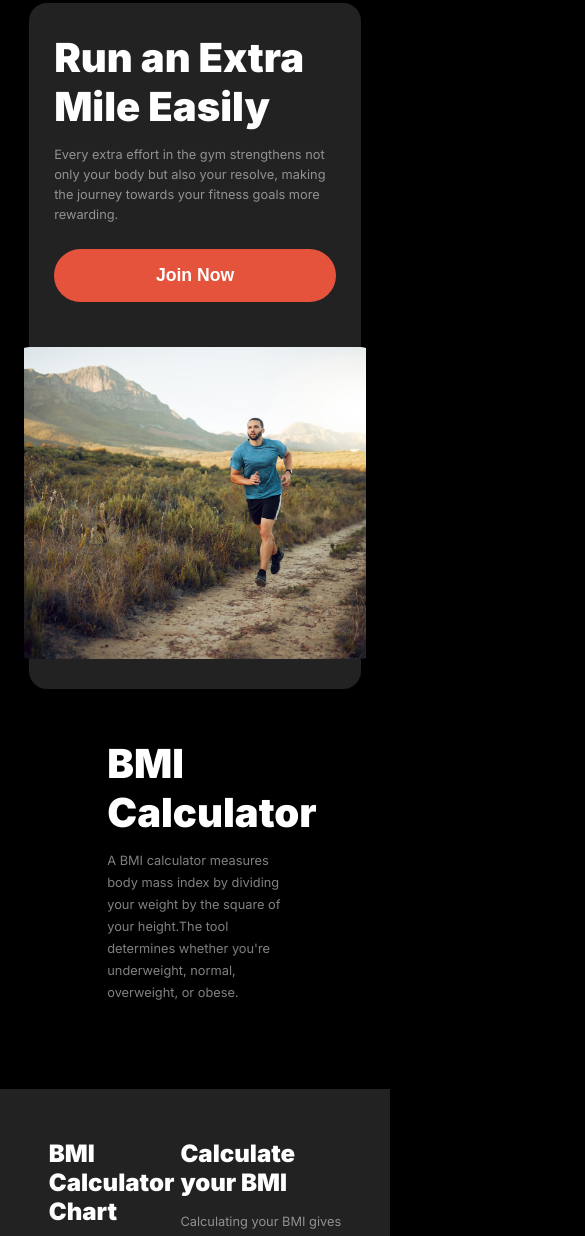
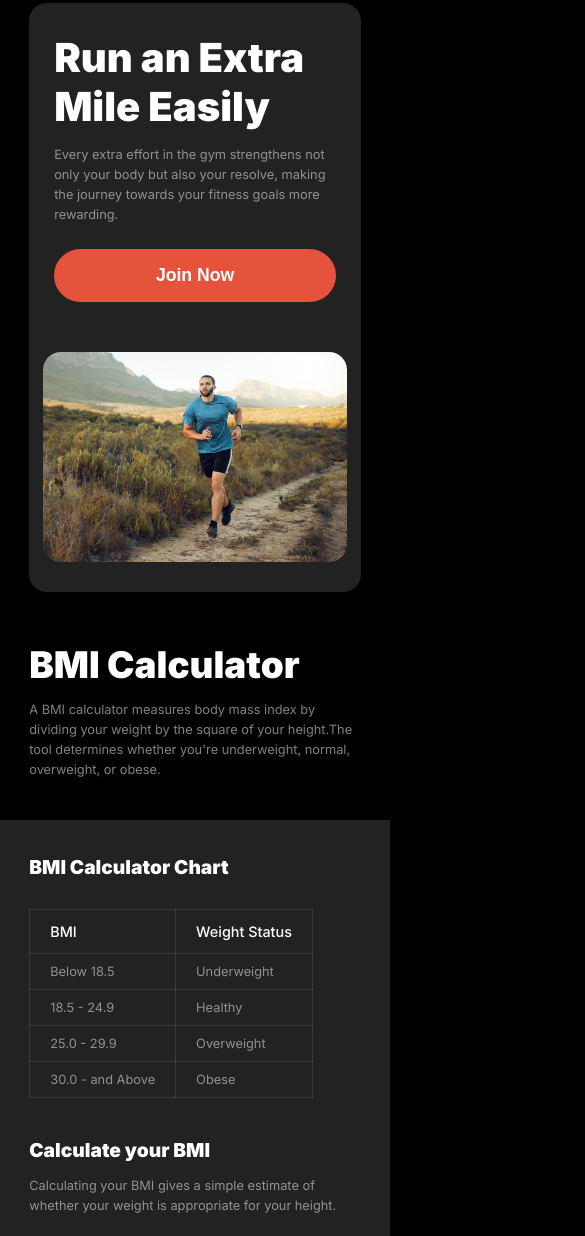
Before and after one commit to samiulshadhin/my-second-assignment, a plain HTML site: page index.html in a window 390 px wide. Shown: the part 2397-3633 px from the top of the page, 585 px wide, since content can reach past the window. Drawn offline with Linux system fonts and the light colour scheme; a web font is replaced by a local one.

Commit message:
bmi section mobile responsive done

```diff
--- a/Styles/responsive.css
+++ b/Styles/responsive.css
@@ -96,48 +96,125 @@
     .habit-section-texts {
         padding: 0px;
     }
-    .habit-section-texts h1{
+
+    .habit-section-texts h1 {
         font-size: 2rem;
     }
+
     .four-things-container {
         display: flex;
         flex-direction: column;
     }
-    .four-things-content h5{
+
+    .four-things-content h5 {
         margin-top: 20px;
     }
-    .four-things-content p{
+
+    .four-things-content p {
         padding: 0px 70px;
         margin-bottom: 40px;
     }
 
 
     /* Run section css starts here */
-    .run-section-container{
+    .run-section-container {
         flex-direction: column;
         width: 85%;
         align-items: center;
         margin-bottom: 50px;
     }
-    .run-section-texts{
+
+    .run-section-texts {
         width: 85%;
         padding: 30px;
     }
-    .run-section-texts p{
+
+    .run-section-texts p {
         margin-bottom: 24px;
         line-height: 20px;
     }
-    .run-section-texts button{
+
+    .run-section-texts button {
         font-size: 1.1rem;
         padding: 16px 65px;
         width: 100%;
     }
-    .run-section-img{
-        width: 85%;
-        display: flex;
-        justify-content: center;
-        padding: 30px;
-        padding-top: 15px;
+
+    .run-section-img {
+        width: 244px;
+        height: 150px;
+        margin-top: 20px;
     }
 
+    .run-section-img img {
+        top: 0%;
+        left: -15%;
+        transform: scale(1.5);
+    }
+
+
+    /* BMI section css starts here */
+    .bmi-section-container {
+        width: 100%;
+        margin-bottom: 60px;
+    }
+
+    .bmi-section-head {
+        width: 85%;
+    }
+
+    .bmi-section-head h1 {
+        font-size: 2.3rem;
+    }
+
+    .bmi-section-head p {
+        margin-bottom: 40px;
+        line-height: 20px;
+    }
+
+    .bmi-section-content {
+        width: 85%;
+        flex-direction: column;
+        padding: 0px;
+        gap: 40px;
+    }
+
+    .bmi-left-side-content {
+        width: 100%;
+    }
+
+    .bmi-left-side-content h2 {
+        font-size: 1.2rem;
+        margin-top: 35px;
+        margin-bottom: 30px;
+    }
+
+    .bmi-right-side-content {
+        width: 100%;
+    }
+
+    .bmi-right-side-content h2 {
+        font-size: 1.2rem;
+    }
+
+    .bmi-right-side-content p {
+        line-height: 20px;
+    }
+
+    .form-container {
+        width: 100%;
+    }
+    .form-container input {
+        width: 85%;
+        padding: 13px 12px;
+    }
+    .form-container input:nth-child(2) {
+        width: auto;
+    }
+    .gender-selection{
+        width: 100%;
+    }
+    .calculate-btn {
+        margin-bottom: 45px;
+    }
 }
--- a/Styles/style.css
+++ b/Styles/style.css
@@ -70,7 +70,7 @@ header {
     text-decoration: none;
 }
 
-.bars-icon{
+.bars-icon {
     color: #FFFFFF;
     display: none;
 }
@@ -227,23 +227,26 @@ header {
 
 
 /* Habit section css starts here */
-.habit-section-container{
+.habit-section-container {
     width: 75%;
     margin: 0 auto;
     margin-bottom: 100px;
 }
-.habit-section-texts{
+
+.habit-section-texts {
     padding: 0px 180px;
     margin-bottom: 55px;
 }
-.habit-section-texts h1{
+
+.habit-section-texts h1 {
     color: #FFFFFF;
     font-size: 2.5rem;
     font-weight: 900;
     text-align: center;
     margin-bottom: 13px;
 }
-.habit-section-texts p{
+
+.habit-section-texts p {
     color: rgba(255, 255, 255, 0.5);
     font-size: 0.8rem;
     font-weight: 400;
@@ -251,12 +254,13 @@ header {
     line-height: 20px;
 }
 
-.four-things-container{
+.four-things-container {
     display: flex;
     margin: 0 auto;
     justify-content: space-between;
 }
-.four-things-content img{
+
+.four-things-content img {
     border: 4px solid rgba(255, 255, 255, 0.1);
     border-radius: 50%;
     margin: 0 auto;
@@ -264,14 +268,16 @@ header {
     height: 160px;
     display: block;
 }
-.four-things-content h5{
+
+.four-things-content h5 {
     color: #FFFFFF;
     font-size: 1rem;
     font-weight: 600;
     text-align: center;
     margin-top: 30px;
 }
-.four-things-content p{
+
+.four-things-content p {
     color: rgba(255, 255, 255, 0.5);
     font-size: 0.75rem;
     font-weight: 400;
@@ -284,7 +290,7 @@ header {
 
 
 /* Run section css starts here */
-.run-section-container{
+.run-section-container {
     display: flex;
     width: 75%;
     justify-content: space-between;
@@ -294,24 +300,28 @@ header {
     border-radius: 18px;
     margin-bottom: 100px;
 }
-.run-section-texts{
+
+.run-section-texts {
     width: 40%;
     padding: 40px 50px;
 }
-.run-section-texts h1{
+
+.run-section-texts h1 {
     color: #FFFFFF;
     font-size: 2.5rem;
     font-weight: 900;
     margin-bottom: 14px;
 }
-.run-section-texts p{
+
+.run-section-texts p {
     color: rgba(255, 255, 255, 0.5);
     font-size: 0.8rem;
     font-weight: 400;
     margin-bottom: 34px;
     line-height: 22px;
 }
-.run-section-texts button{
+
+.run-section-texts button {
     color: #FFFFFF;
     font-size: 1rem;
     font-weight: 600;
@@ -322,70 +332,78 @@ header {
     cursor: pointer;
 }
 
-
-
-
-/* Image Container */
-.run-section-img{
-    width: 366px;
-    height: 312px;
+.run-section-img {
+    margin: 30px;
+    width: 274px;
+    border-radius: 18px;
+    height: 220px;
     padding: 30px;
     overflow: hidden;
+    position: relative;
 }
 
-/* Image */
-.run-section-img img{
-    width: 366px;
-    height: 312px;
-    object-fit: cover;
-    border-radius: 18px;
-    transform: scale(1);
+.run-section-img img {
+    position: absolute;
+    top: 30%;
+    left: -40%;
+    width: 100%;
+    height: 100%;
+    transform: scale(3);
+    object-fit: contain;
 }
 
 
 
 
 /* BMI section css starts here */
-.bmi-section-container{
+.bmi-section-container {
     margin-bottom: 85px;
 }
-.bmi-section-head{
+
+.bmi-section-head {
     width: 45%;
     margin: 0 auto;
 }
-.bmi-section-head h1{
+
+.bmi-section-head h1 {
     color: #FFFFFF;
     font-size: 2.5rem;
     font-weight: 900;
     margin-bottom: 13px;
 }
-.bmi-section-head p{
+
+.bmi-section-head p {
     color: rgba(255, 255, 255, 0.5);
     font-size: 0.8rem;
     font-weight: 400;
     margin-bottom: 85px;
     line-height: 22px;
 }
-.bmi-content-parent{
+
+.bmi-content-parent {
     background-color: #222222;
 }
-.bmi-section-content{
+
+.bmi-section-content {
     width: 75%;
     margin: 0 auto;
     display: flex;
     justify-content: space-between;
     padding: 50px 0px;
 }
-.bmi-left-side-content{
+
+.bmi-left-side-content {
     width: 35%;
 }
-.bmi-left-side-content h2{
+
+.bmi-left-side-content h2 {
     color: #FFFFFF;
     font-size: 1.5rem;
     font-weight: 900;
     margin-bottom: 45px;
 }
-th{
+
+th {
     border: 1.5px solid rgba(255, 255, 255, 0.1);
     color: #FFFFFF;
     font-size: 0.9rem;
@@ -393,7 +411,8 @@ th{
     text-align: left;
     padding: 13px 20px;
 }
-td{
+
+td {
     border: 1.5px solid rgba(255, 255, 255, 0.1);
     color: rgba(255, 255, 255, 0.5);
     font-size: 0.8rem;
@@ -401,44 +420,52 @@ td{
     text-align: left;
     padding: 10px 20px;
 }
-table{
+
+table {
     border-collapse: collapse;
 }
-.bmi-right-side-content{
+
+.bmi-right-side-content {
     width: 55%;
 }
-.bmi-right-side-content h2{
+
+.bmi-right-side-content h2 {
     color: #FFFFFF;
     font-size: 1.5rem;
     font-weight: 900;
     margin-bottom: 14px;
 }
-.bmi-right-side-content p{
+
+.bmi-right-side-content p {
     color: rgba(255, 255, 255, 0.5);
     font-size: 0.8rem;
     font-weight: 400;
     margin-bottom: 33px;
     line-height: 22px;
 }
-.form-container{
+
+.form-container {
     display: grid;
     grid-template-columns: repeat(2, 1fr);
     gap: 10px;
     margin-bottom: 29px;
 }
-.form-container input{
+
+.form-container input {
     background-color: rgba(255, 255, 255, 0.1);
     border: none;
     border-radius: 8px;
     padding: 13px 20px;
     color: rgba(255, 255, 255, 0.6);
 }
-::placeholder{
+
+::placeholder {
     color: rgba(255, 255, 255, 0.6);
     letter-spacing: 0.5px;
     font-size: 0.86rem;
 }
-.gender-selection{
+
+.gender-selection {
     background-color: rgba(255, 255, 255, 0.1);
     border: none;
     border-radius: 8px;
@@ -447,7 +474,8 @@ table{
     font-size: 0.9rem;
     cursor: pointer;
 }
-.activity-factor-selection{
+
+.activity-factor-selection {
     background-color: rgba(255, 255, 255, 0.1);
     border: none;
     border-radius: 8px;
@@ -458,10 +486,12 @@ table{
     font-size: 0.9rem;
     cursor: pointer;
 }
+
 option {
     background-color: rgb(49, 49, 49);
 }
-.calculate-btn{
+
+.calculate-btn {
     color: #FFFFFF;
     font-size: 1rem;
     font-weight: 600;
```
